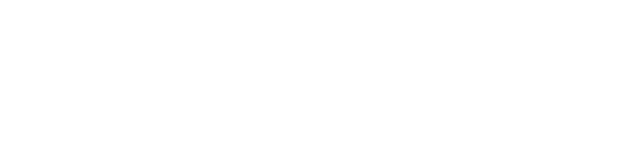
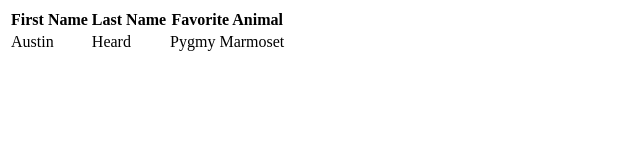
Before and after one commit to Austin-Heard/static-website, a plain HTML site: page favorites.html in a window 1280 px wide. Shown: the whole page, without its empty margins (0-640 px from the left). Drawn offline with Linux system fonts and the light colour scheme.

Commit message:
Created table with 3 rows: first name, last name, and favorite animal. Then filled in data relating to myself in that table

```diff
--- a/favorites.html
+++ b/favorites.html
@@ -9,7 +9,19 @@
 <body>
     <table>
         <thead>
+            <tr>
+                <th>First Name</th>
+                <th>Last Name</th>
+                <th>Favorite Animal</th>
+            </tr>
         </thead>
+        <tbody>
+            <tr>
+                <td>Austin</td>
+                <td>Heard</td>
+                <td>Pygmy Marmoset</td>
+            </tr>
+        </tbody>
     </table>
 </body>
 </html>
```
